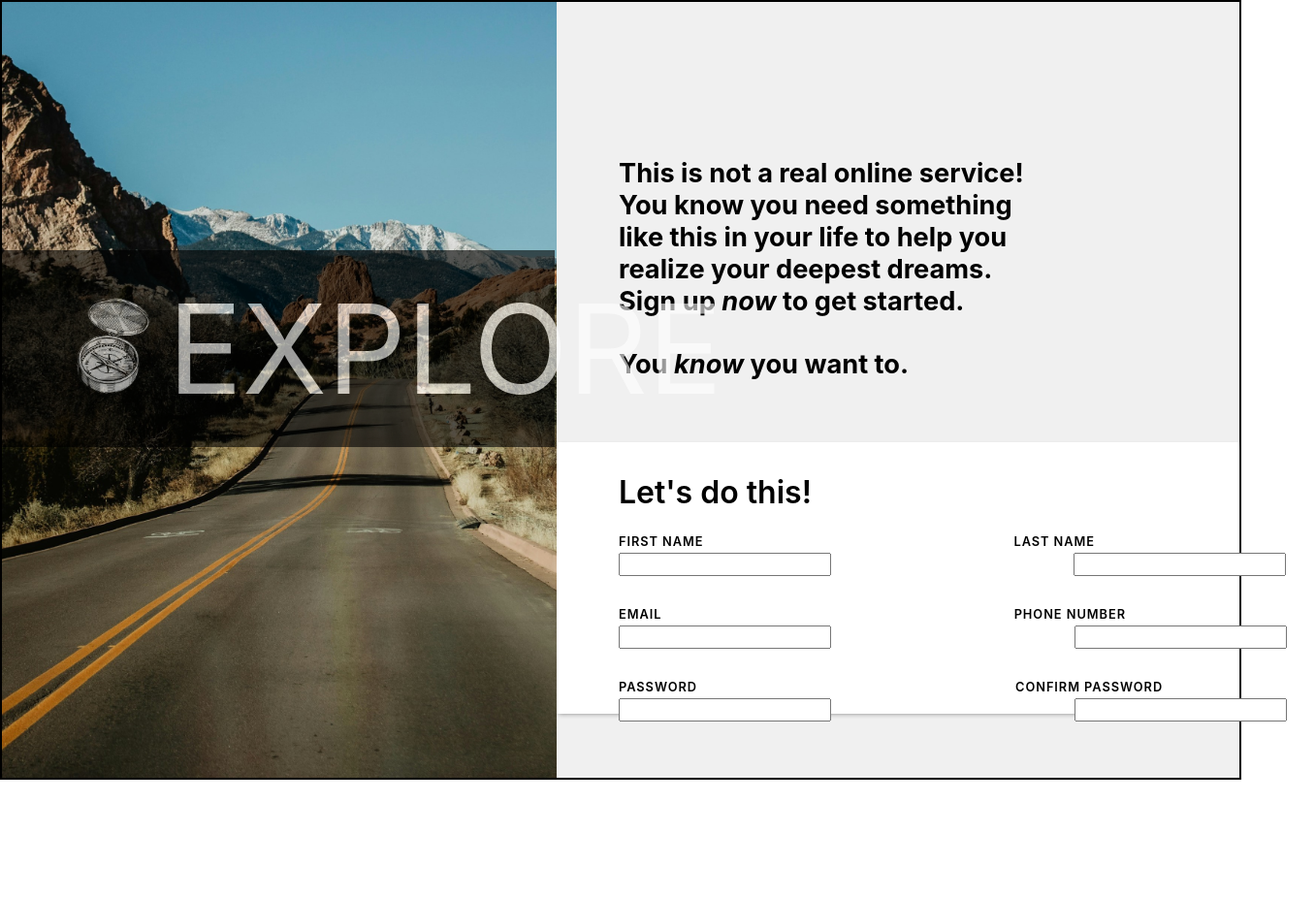
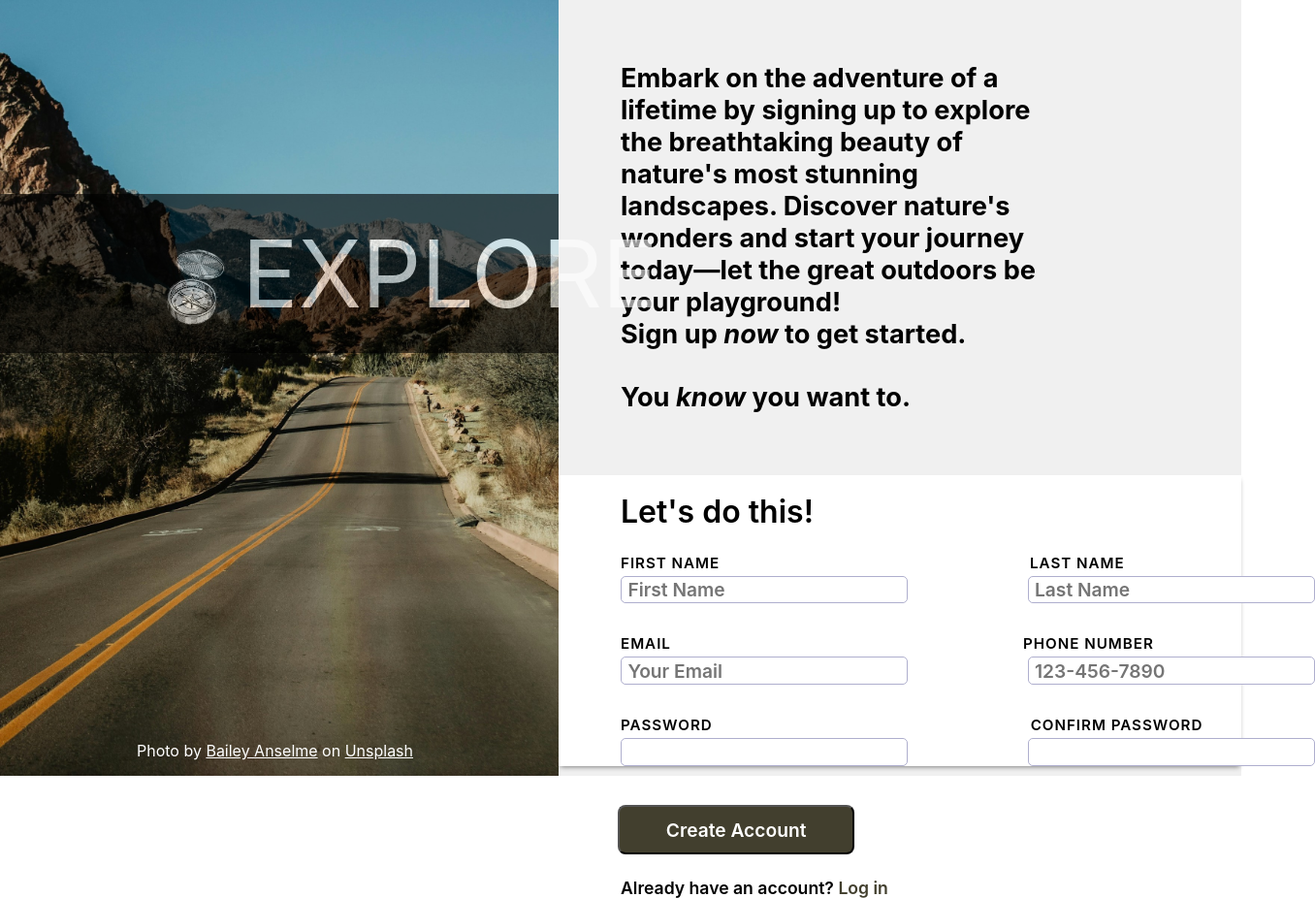
Before and after one commit to ghopkins3/Sign-up-Form, a plain HTML site: page index.html in a window 1280 px wide. Shown: the whole page at 97% size, 1356 px wide, since content can reach past the window. Before the commit the page ends 804 px from the top, so only its background shows below. Drawn offline with Linux system fonts and the light colour scheme.

Commit message:
Updated all files

```diff
--- a/index.html
+++ b/index.html
@@ -13,11 +13,13 @@
                     <img src="images/compass.png" id="compass" alt="compass logo">
                     <p class="card-text">EXPLORE</p>
                 </div>
+
+                <div class="photo-credit">Photo by <a href="https://unsplash.com/@pbanselme">Bailey Anselme</a> on <a href="https://unsplash.com/">Unsplash</a></div>
             </div>
             <div id="right-container">
                 <div id="top">
-                  <p>This is not a real online service! You know you need something like this in your life
-                    to help you realize your deepest dreams.
+                  <p>Embark on the adventure of a lifetime by signing up to explore the breathtaking beauty of nature's most stunning landscapes.
+                    Discover nature's wonders and start your journey today—let the great outdoors be your playground!
                   </p>
                   <p>Sign up <em>now</em> to get started.</p>
                   <p>You <em>know</em> you want to.</p>
@@ -30,31 +32,35 @@
                             <p>LAST NAME</p>
                         </div>
                         <div id="names-forms">
-                            <input type="text" id="fname" name="fname"><br>
-                            <input type="text" id="lname" name="lname"><br>
+                            <input type="text" id="fname" name="fname" placeholder="First Name"><br>
+                            <input type="text" id="lname" name="lname" placeholder="Last Name"><br>
                         </div>
                         <div id="contacts-text">
                             <p>EMAIL</p>
                             <p>PHONE NUMBER</p>
                         </div>
                         <div id="contacts-forms">
-                            <input type="text" id="fname" name="fname"><br>
-                            <input type="text" id="lname" name="lname"><br>
+                            <input type="email" id="email" name="email" placeholder="Your Email"><br>
+                            <input type="text" id="phone" name="phone" placeholder="123-456-7890" maxlength="12"><br>
                         </div>
                         <div id="password-text">
                             <p>PASSWORD</p>
                             <p>CONFIRM PASSWORD</p>
                         </div>
                         <div id="password-forms">
-                            <input type="text" id="fname" name="fname"><br>
-                            <input type="text" id="lname" name="lname"><br>
+                            <input type="password" id="password" name="password" pattern="(?=.*\d)(?=.*[a-z])(?=.*[A-Z]).{8,24}" maxlength="24"><br>
+                            <input type="password" id="confirm" name="confirm" pattern="(?=.*\d)(?=.*[a-z])(?=.*[A-Z]).{8,24}" maxlength="24"><br>
                         </div>
+                        <p id="password-match"></p>
                     </form>
                 </div>
                 <div id="bottom">
-
+                    <button type="button" id="create-button">Create Account</button>
+                    <p>Already have an account? <a id="log-in" href="#">Log in</a></p>
                 </div>
             </div>
         </div>
     </body>
+
+    <script src="sign-up.js"></script>
 </html>
--- /dev/null
+++ b/sign-up.js
@@ -0,0 +1,40 @@
+
+const passwordForm = document.getElementById("password");
+const confirmForm = document.getElementById("confirm");
+const passwordMatchTag = document.getElementById("password-match");
+const phoneForm = document.getElementById("phone");
+
+passwordForm.onkeyup = () => {
+    let userPassword = passwordForm.value;
+    if(userPassword === "") {
+        passwordMatchTag.textContent = "";
+    }
+}
+
+confirmForm.onkeyup = () => {
+    let userPassword = passwordForm.value;
+    let userConfirm = confirmForm.value;
+    if(userPassword !== userConfirm) {
+        passwordMatchTag.textContent = "* Passwords do not match";
+    } else if(userPassword === userConfirm) {
+        passwordMatchTag.textContent = "";
+    }
+}
+
+phoneForm.onkeydown = () => {
+    let userPhoneNumber = phoneForm.value;
+
+    if(userPhoneNumber.length === 4 && userPhoneNumber.charAt(3) !== "-") {
+        let userPhone2 = userPhoneNumber.substring(0, 3) + "-" + userPhoneNumber.charAt(3);
+        userPhoneNumber = userPhone2;
+        phoneForm.value = userPhoneNumber;
+        console.log(userPhoneNumber);
+    }
+
+    if(userPhoneNumber.length === 8 && userPhoneNumber.charAt(7) !== "-") {
+        userPhone2 = userPhoneNumber.substring(0, 7) + "-" + userPhoneNumber.charAt(7);
+        userPhoneNumber = userPhone2;
+        phoneForm.value = userPhoneNumber;
+        console.log(userPhoneNumber);
+    }
+}
--- a/styles.css
+++ b/styles.css
@@ -4,9 +4,12 @@
     font-family: -apple-system, BlinkMacSystemFont, "Segoe UI", Roboto, Oxygen-Sans, Ubuntu, Cantarell, "Helvetica Neue",sans-serif;
 }
 
+body {
+    overflow: hidden;
+}
+
 #container {
     display: flex;
-    border: 2px solid black;
     flex-direction: row;
     height: 100vh;
 }
@@ -24,22 +27,35 @@
 .card-body {
     display: flex;
     position: absolute;
-    width: 44.5vw;
+    width: 45vw;
     background: black;
     opacity: 0.6;
     color: white;
-    top: 16rem;
+    top: 12.5rem;
     text-align: center;
-    font-size: 8rem;
+    font-size: 6rem;
     padding-top: 1.5rem;
     padding-bottom: 1.5rem;
     gap: 1rem;
 }
 
 #compass {
-    padding-top: 1.5rem;
-    height: 6.3rem;
-    padding-left: 4.5rem;
+    padding-top: 2rem;
+    height: 5rem;
+    padding-left: 10.5rem;
+}
+
+.photo-credit {
+    position: absolute;
+    bottom: 0;
+    margin-bottom: 1rem;
+    width: 44.3vw;
+    text-align: center;
+    color: white;
+}
+
+.photo-credit > a {
+    color: white;
 }
 
 #right-container {
@@ -50,7 +66,7 @@
 }
 
 #top {
-    margin-top: 10rem;
+    margin-top: 4rem;
     margin-left: 4rem;
     margin-right: 13rem;
     font-size: 1.7rem;
@@ -64,16 +80,16 @@
 #sign-up {
     display: flex;
     flex-direction: column;
-    height: 35%;
+    height: 40%;
     margin-top: 4rem;
-    box-shadow: 0 2px 5px -2px gray;
+    box-shadow: 0 3px 5px -2px gray;
     background-color: white;
 }
 
 #sign-up > p {
     font-size: 2rem;
     padding-left: 4rem;
-    padding-top: 2rem;
+    padding-top: 1.1rem;
     font-weight: 600;
 }
 
@@ -82,10 +98,9 @@
     flex-direction: column;
     padding-left: 4rem;
     padding-top: 1.5rem;
-    font-size: 0.8rem;
+    font-size: 0.95rem;
     font-weight: 600;
     letter-spacing: 0.06rem;
-
 }
 
 #names-text {
@@ -96,8 +111,8 @@
 
 #names-forms {
     display: flex;
-    gap: 7.8rem;
-    height: 1.5rem;
+    gap: 3.85rem;
+    height: 1.8rem;
 }
 
 #contacts-text {
@@ -109,8 +124,8 @@
 
 #contacts-forms {
     display: flex;
-    gap: 7.85rem;
-    height: 1.5rem;
+    gap: 3.85rem;
+    height: 1.8rem;
 }
 
 #password-text {
@@ -122,8 +137,60 @@
 
 #password-forms {
     display: flex;
-    gap: 7.85rem;
-    margin-bottom: 1.5rem;
-    height: 1.5rem;
-    width: 4rem;
+    gap: 3.85rem;
+    height: 1.8rem;
 }
+
+input[type] {
+    width: 18rem;
+    font-size: 1.2rem;
+    font-weight: 600;
+    padding-left: 0.4rem;
+    border-radius: 5px;
+    border: 1px solid rgb(175, 175, 206);
+    outline: none;
+}
+
+input[type]:focus {
+    box-shadow: 5px 1px 5px 1px #ccc;
+    outline: 1px solid blue;
+}
+
+input[type]:invalid {
+    outline: 2px solid red;
+}
+
+#password-match {
+    font-size: 0.75rem;
+    color: red;
+    padding-left: 0.2rem;
+}
+
+button {
+    padding-left: 3rem;
+    padding-right: 3rem;
+    margin-top: 2.5rem;
+    margin-left: 3.8rem;
+    height: 3.2rem;
+    font-size: 1.2rem;
+    font-weight: 600;
+    color: white;
+    background-color: #423f2e;
+    border-radius: 0.5rem;
+}
+
+button:hover {
+    cursor: pointer;
+}
+
+#bottom > p {
+    margin-top: 1.5rem;
+    margin-left: 4rem;
+    font-size: 1.1rem;
+    font-weight: 600;
+}
+
+#log-in {
+    color: #423f2e;
+    text-decoration: none;
+}
```
